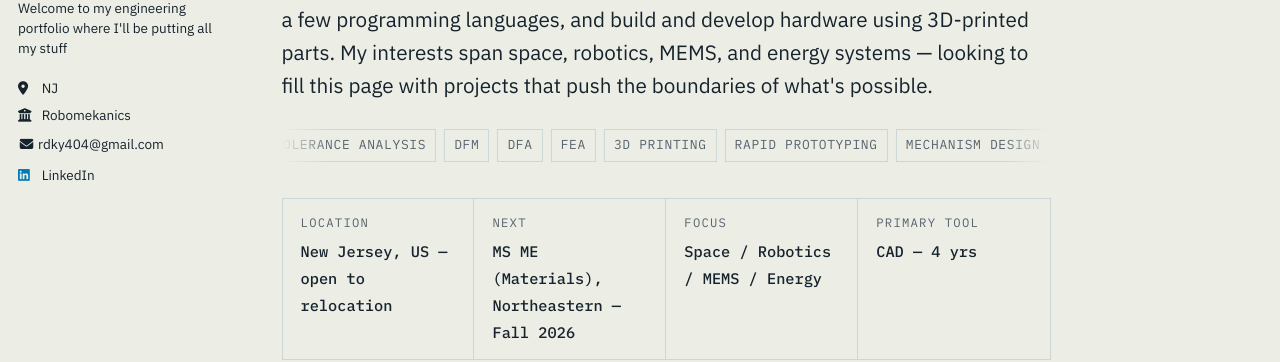
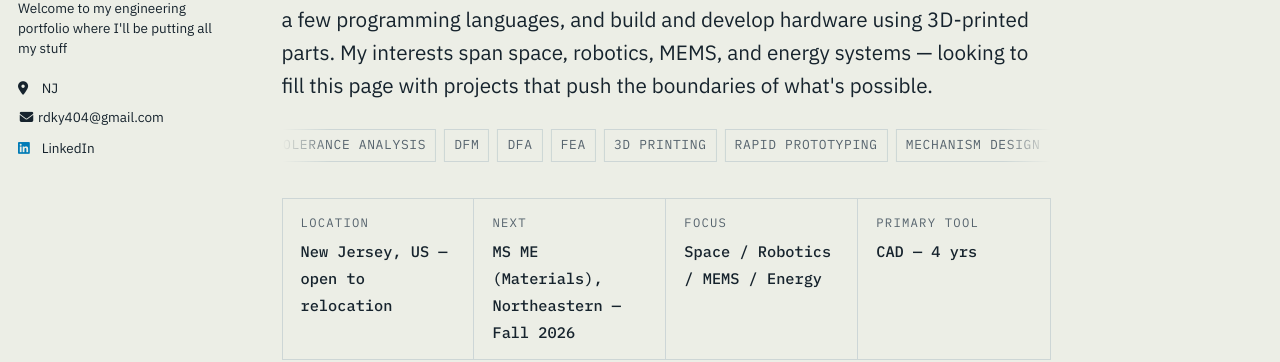
Before and after one commit to Rkydin/rkydin.github.io, a Jekyll site: the page built from _pages/about.md, in a window 1280 px wide. Shown: the part 318-680 px from the top of the page. Built offline with Jekyll 4.4.1, drawn with Linux system fonts in a browser that asks for light colours; a script that is not in the unit is left out.

Commit message:
Remove employer field from sidebar (Robomekanics text + icon)

```diff
--- a/_config.yml
+++ b/_config.yml
@@ -28,7 +28,7 @@ author:
   pronouns         : # example: "she/her"
   bio              : "Welcome to my engineering portfolio where I'll be putting all my stuff"
   location         : "NJ"
-  employer         : "Robomekanics"
+  employer         :
   uri              : # URL
   email            : "rdky404@gmail.com"
 
```
